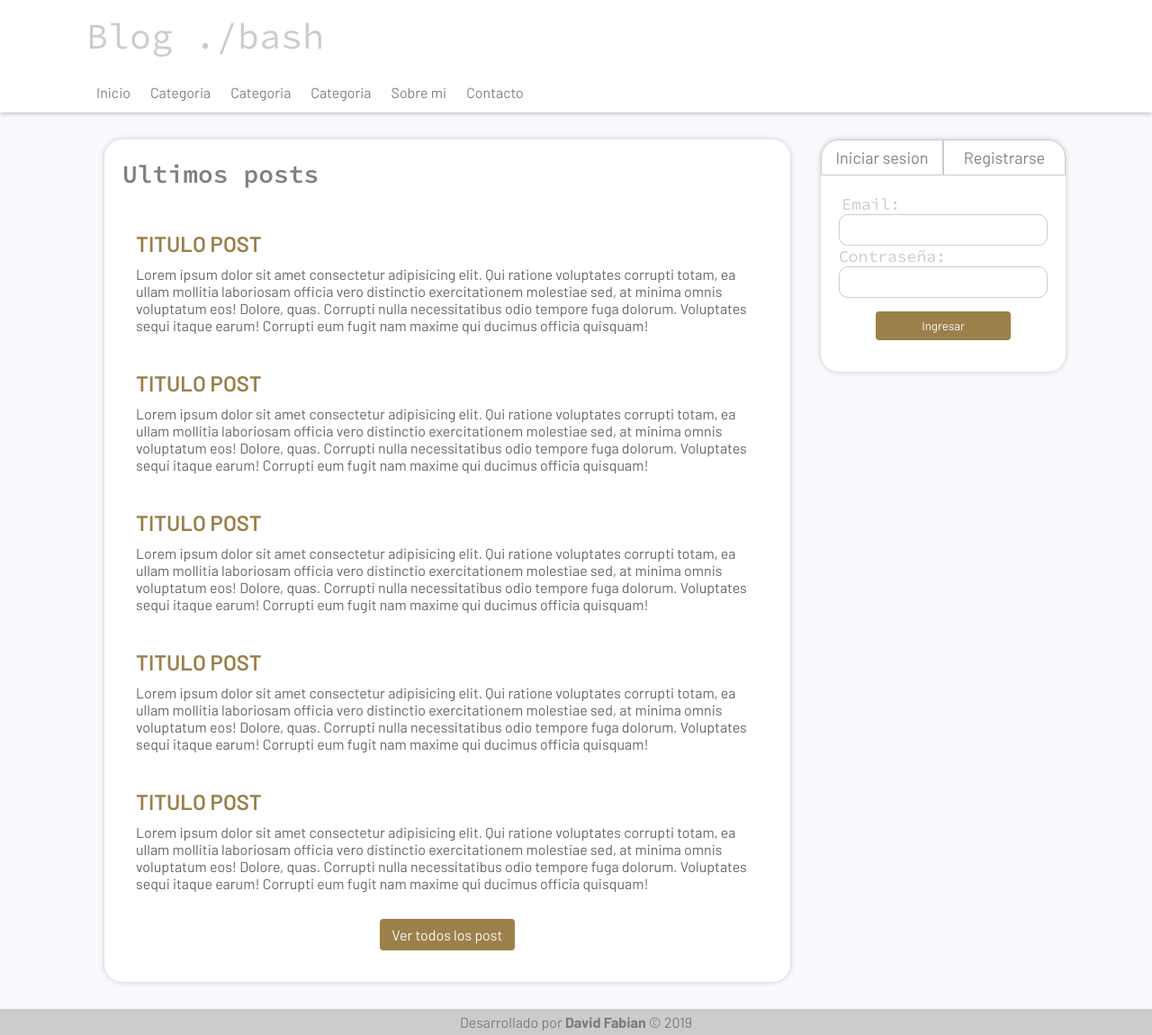
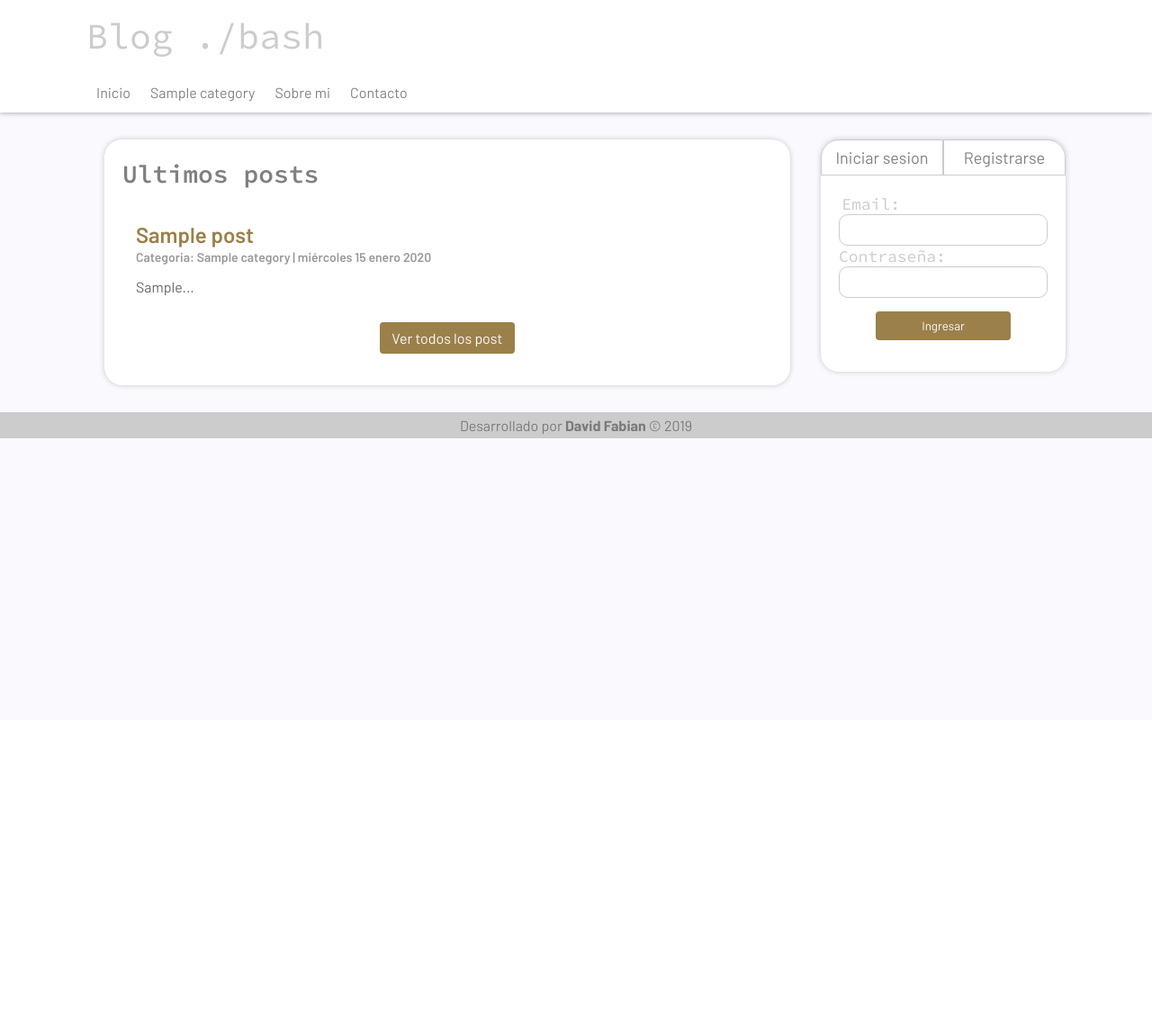
Before and after one commit to davidfabianok/bash-blog, a PHP site: page / in a window 1280 px wide. Shown: the whole page at 90% size. After the commit the page ends 487 px from the top, so only its background shows below. Run offline with PHP 8.4, Linux system fonts and the light colour scheme; tables that the repository leaves empty or names only in its code hold one stand-in row (values such as "Sample post").

Commit message:
agrega los post al index

```diff
--- a/includes/conexion.php
+++ b/includes/conexion.php
@@ -2,7 +2,7 @@
 session_start();
 
 try {
-    $conexion = new PDO('mysql:host=localhost;dbname=blog_bash','root','52752');
+    $conexion = new PDO('mysql:host=localhost;dbname=blog_bash;charset=utf8mb4','root','52752');
     // echo 'Connected database :)';
 } catch (PDOException $e) {
     echo 'Error :( : '. $e->getMessage();
--- a/includes/header.php
+++ b/includes/header.php
@@ -7,9 +7,11 @@
     <nav>
         <ul class="container">
             <li><a href="index.php">Inicio</a></li>
-            <li><a href="">Categoria</a></li>
-            <li><a href="">Categoria</a></li>
-            <li><a href="">Categoria</a></li>
+            <?php
+               $categories =  categories($conexion);
+               foreach($categories as $category) : ?>
+               <li><a href="index.php?c=<?=$category['id']?>"><?=$category['name']?></a></li>
+               <?php endforeach ?>
             <li><a href="">Sobre mi</a></li>
             <li><a href="">Contacto</a></li>
         </ul>
--- a/includes/helpers.php
+++ b/includes/helpers.php
@@ -1,7 +1,33 @@
 <?php
-
+require_once('includes/conexion.php');
 function deleteAlert(){
     $_SESSION['error'] = null;
     $_SESSION['success'] = null;
     session_unset();
 }
+
+function categories($conexion){
+    $statement = $conexion->prepare('SELECT * FROM categories');
+    $statement->execute();
+    $categories = $statement->fetchAll();
+
+    if($categories){
+        return $categories;
+    } else {
+        return false;
+    }
+}
+
+function posts($conexion){
+    $statement = $conexion->prepare('SET lc_time_names = "es_ES"');
+    $statement->execute();
+    $statement = $conexion->prepare('SELECT p.*, c.name AS category, DATE_FORMAT(date, "%W %e %M %Y") AS date FROM posts p INNER JOIN categories c ON c.id = p.category_id ORDER BY p.id DESC LIMIT 4');
+    $statement->execute();
+    $posts = $statement->fetchAll();
+
+    if($posts){
+        return $posts;
+    } else {
+        return false;
+    }
+}
--- a/index.php
+++ b/index.php
@@ -30,36 +30,19 @@ require_once('includes/helpers.php');
         <main>
             <section class="posts">
                 <h1>Ultimos posts</h1>
-                <article class="post">
-                    <a href="">
-                        <h2>TITULO POST</h2>
-                        <p>Lorem ipsum dolor sit amet consectetur adipisicing elit. Qui ratione voluptates corrupti totam, ea ullam mollitia laboriosam officia vero distinctio exercitationem molestiae sed, at minima omnis voluptatum eos! Dolore, quas. Corrupti nulla necessitatibus odio tempore fuga dolorum. Voluptates sequi itaque earum! Corrupti eum fugit nam maxime qui ducimus officia quisquam!</p>
+
+               <?php
+               $posts=posts($conexion);
+               foreach ($posts as $post) : ?>
+                 <article class="post">
+                    <a href="index.php?p=<?=$post['id']?>">
+                        <h2><?=$post['title']?></h2>
+                        <span class="info"><?='Categoria: ' . $post['category'] . '  |  ' . $post['date']?></span>
+                        <p><?=substr($post['decription'], 0, 300) . '...'?></p>
                     </a>
                 </article>
-                <article class="post">
-                    <a href="">
-                        <h2>TITULO POST</h2>
-                        <p>Lorem ipsum dolor sit amet consectetur adipisicing elit. Qui ratione voluptates corrupti totam, ea ullam mollitia laboriosam officia vero distinctio exercitationem molestiae sed, at minima omnis voluptatum eos! Dolore, quas. Corrupti nulla necessitatibus odio tempore fuga dolorum. Voluptates sequi itaque earum! Corrupti eum fugit nam maxime qui ducimus officia quisquam!</p>
-                    </a>
-                </article>
-                <article class="post">
-                    <a href="">
-                        <h2>TITULO POST</h2>
-                        <p>Lorem ipsum dolor sit amet consectetur adipisicing elit. Qui ratione voluptates corrupti totam, ea ullam mollitia laboriosam officia vero distinctio exercitationem molestiae sed, at minima omnis voluptatum eos! Dolore, quas. Corrupti nulla necessitatibus odio tempore fuga dolorum. Voluptates sequi itaque earum! Corrupti eum fugit nam maxime qui ducimus officia quisquam!</p>
-                    </a>
-                </article>
-                <article class="post">
-                    <a href="">
-                        <h2>TITULO POST</h2>
-                        <p>Lorem ipsum dolor sit amet consectetur adipisicing elit. Qui ratione voluptates corrupti totam, ea ullam mollitia laboriosam officia vero distinctio exercitationem molestiae sed, at minima omnis voluptatum eos! Dolore, quas. Corrupti nulla necessitatibus odio tempore fuga dolorum. Voluptates sequi itaque earum! Corrupti eum fugit nam maxime qui ducimus officia quisquam!</p>
-                    </a>
-                </article>
-                <article class="post">
-                    <a href="">
-                        <h2>TITULO POST</h2>
-                        <p>Lorem ipsum dolor sit amet consectetur adipisicing elit. Qui ratione voluptates corrupti totam, ea ullam mollitia laboriosam officia vero distinctio exercitationem molestiae sed, at minima omnis voluptatum eos! Dolore, quas. Corrupti nulla necessitatibus odio tempore fuga dolorum. Voluptates sequi itaque earum! Corrupti eum fugit nam maxime qui ducimus officia quisquam!</p>
-                    </a>
-                </article>
+
+               <?php endforeach ?>
                 <div class="mas">
                     <a href="">Ver todos los post</a>
                 </div>
--- a/styles/style.css
+++ b/styles/style.css
@@ -250,10 +250,17 @@ article.post a{
     color: #666;
 }
 article.post h2{
-    margin: 10px auto;
+    margin: 0px auto;
     color: #9B804A;
     font-weight: 600;
     font-family: 'Barlow', sans-serif;
+}
+article.post span.info{
+    color: rgba(0,0,0,0.4);
+    font-weight: 600;
+    font-size: 14px;
+    display: inline-block;
+    margin-bottom: 15px;
 }
 div.mas{
     display: flex;
```
